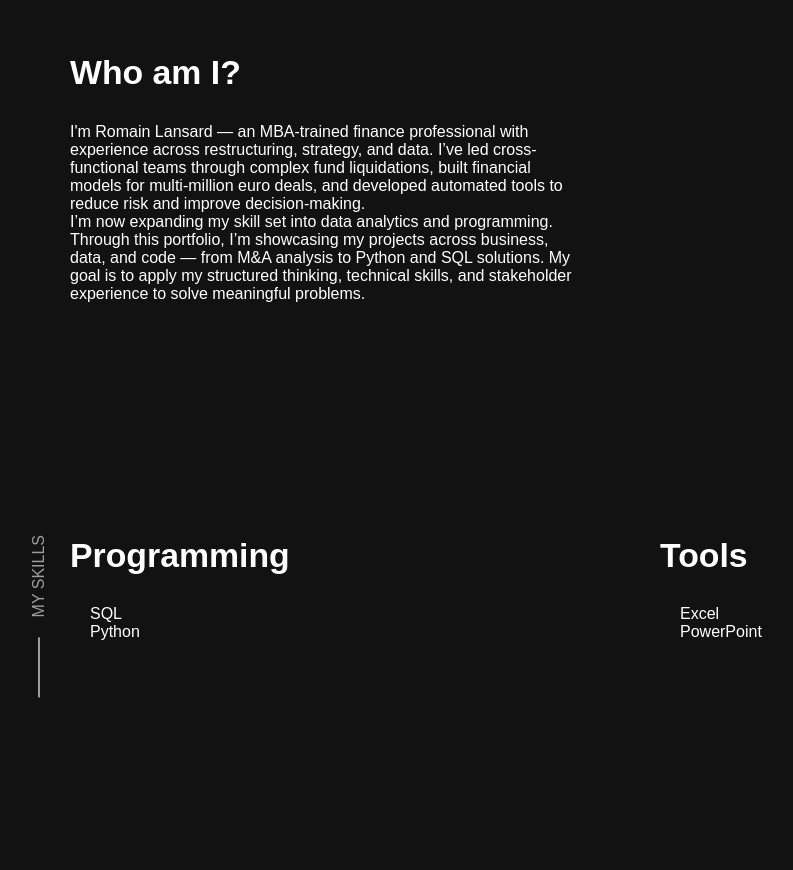
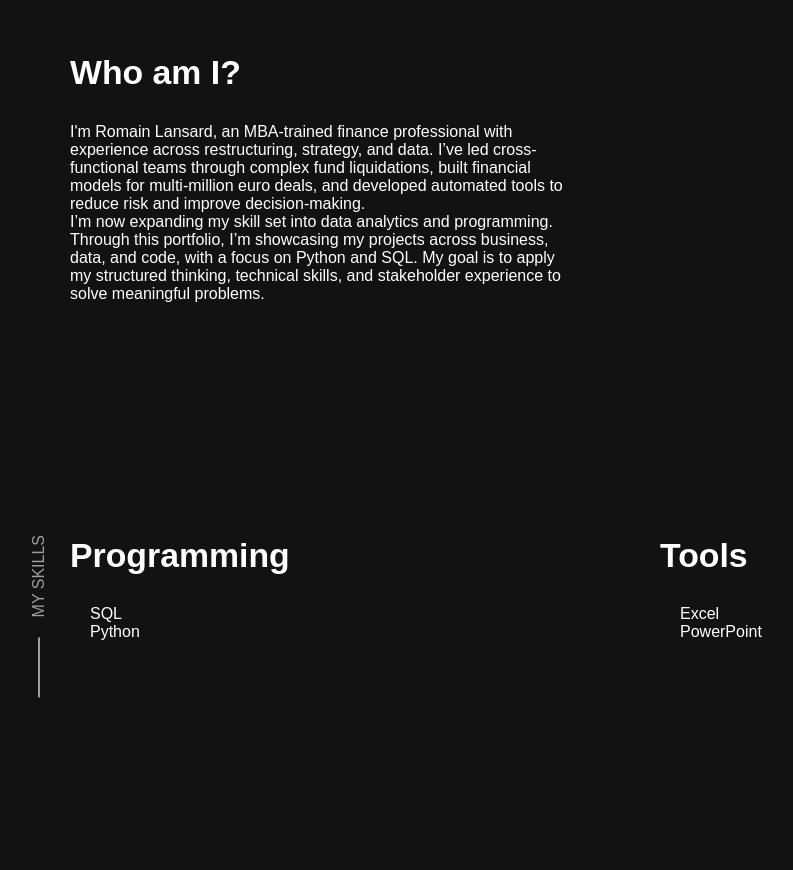
Before and after one commit to RomainLansard/RomainLansard.github.io, a plain HTML site: page index.html in a window 1280 px wide. Shown: the part 980-1850 px from the top of the page, without its empty margins (45-838 px from the left). Drawn offline with Linux system fonts and the light colour scheme.

Commit message:
Update About section with refined summary

```diff
--- a/index.html
+++ b/index.html
@@ -53,13 +53,14 @@
         <div class="section-content">
           <h2 class="h3 section-title">Who am I?</h2>
           <p>
-            I'm Romain Lansard — an MBA-trained finance professional with experience across restructuring, strategy, and data.
+            I'm Romain Lansard, an MBA-trained finance professional with experience across restructuring, strategy, and data.
             I’ve led cross-functional teams through complex fund liquidations, built financial models for multi-million euro deals,
             and developed automated tools to reduce risk and improve decision-making.
           </p>
           <p>
+
             I’m now expanding my skill set into data analytics and programming. Through this portfolio, I’m showcasing my projects
-            across business, data, and code — from M&A analysis to Python and SQL solutions. My goal is to apply my structured thinking,
+            across business, data, and code, with a focus on Python and SQL. My goal is to apply my structured thinking,
             technical skills, and stakeholder experience to solve meaningful problems.
           </p>
         </div>
```
